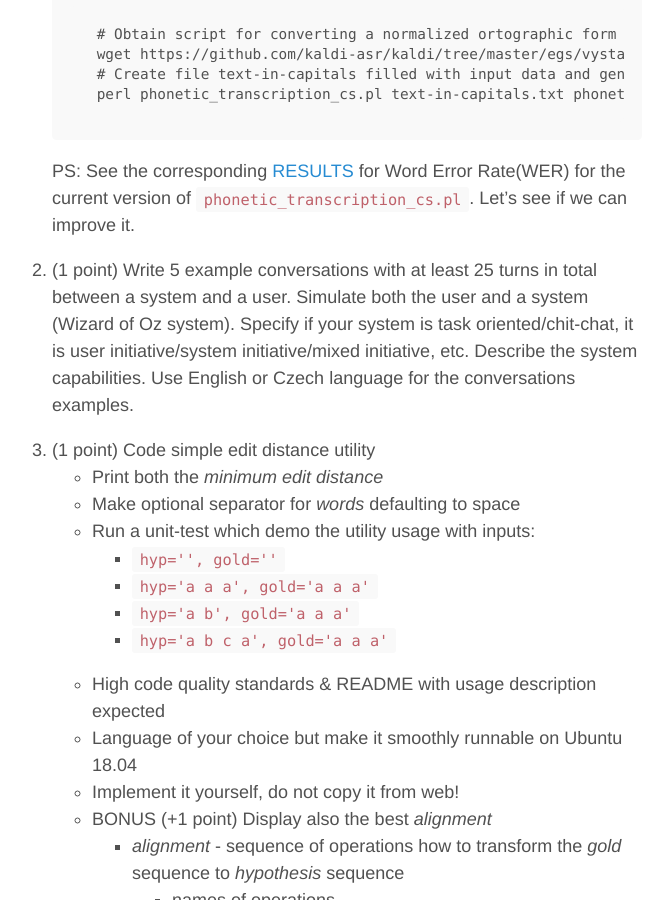
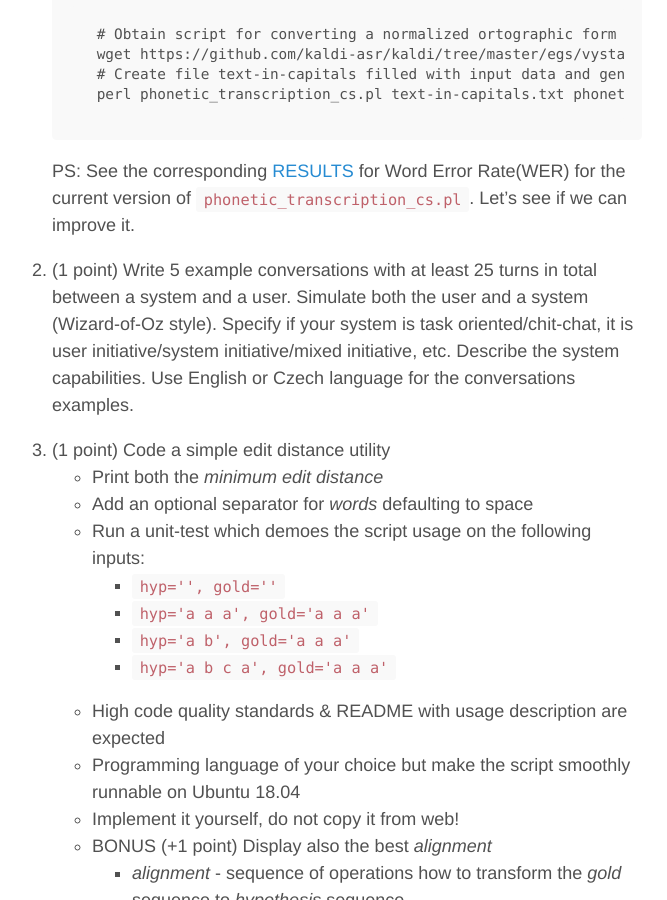
Before and after one commit to oplatek/oplatek.github.io, a Jekyll site: the page built from _posts/2019-02-19-ds-lab-1.md, in a window 1280 px wide and 900 px high, scrolled down 1498 px. Shown: the whole window, without its empty margins (313-980 px from the left). Built offline with Jekyll 4.4.1, drawn with Linux system fonts in a browser that asks for light colours; formulas are drawn with MathJax 3.

Commit message:
Update 2019-02-19-ds-lab-1.md

```diff
--- a/_posts/2019-02-19-ds-lab-1.md
+++ b/_posts/2019-02-19-ds-lab-1.md
@@ -55,20 +55,20 @@ tags: Mff, School, Labs, DS, dialogue systems
     Let's see if we can improve it.
 
 2. (1 point) Write 5 example conversations with at least 25 turns in total between a system and a user.
-    Simulate both the user and a system (Wizard of Oz system).
+    Simulate both the user and a system (Wizard-of-Oz style).
     Specify if your system is task oriented/chit-chat, it is user initiative/system initiative/mixed initiative, etc.
     Describe the system capabilities. Use English or Czech language for the conversations examples.
 
-3.  (1 point) Code simple edit distance utility
+3.  (1 point) Code a simple edit distance utility
     - Print both the *minimum edit distance*
-    - Make optional separator for *words* defaulting to space
-    - Run a unit-test which demo the utility usage with inputs:
+    - Add an optional separator for *words* defaulting to space
+    - Run a unit-test which demoes the script usage on the following inputs:
         - `hyp='', gold=''`
         - `hyp='a a a', gold='a a a'`
         - `hyp='a b', gold='a a a'`
         - `hyp='a b c a', gold='a a a'`
-    - High code quality standards & README with usage description expected
-    - Language of your choice but make it smoothly runnable on Ubuntu 18.04
+    - High code quality standards & README with usage description are expected
+    - Programming language of your choice but make the script smoothly runnable on Ubuntu 18.04
     - Implement it yourself, do not copy it from web!
     - BONUS (+1 point) Display also the best *alignment*
         - *alignment* - sequence of operations how to transform the *gold* sequence to *hypothesis* sequence
```
Also changed, not shown: other parts of _posts/2019-02-19-ds-lab-1.md (+1 -1 lines).
